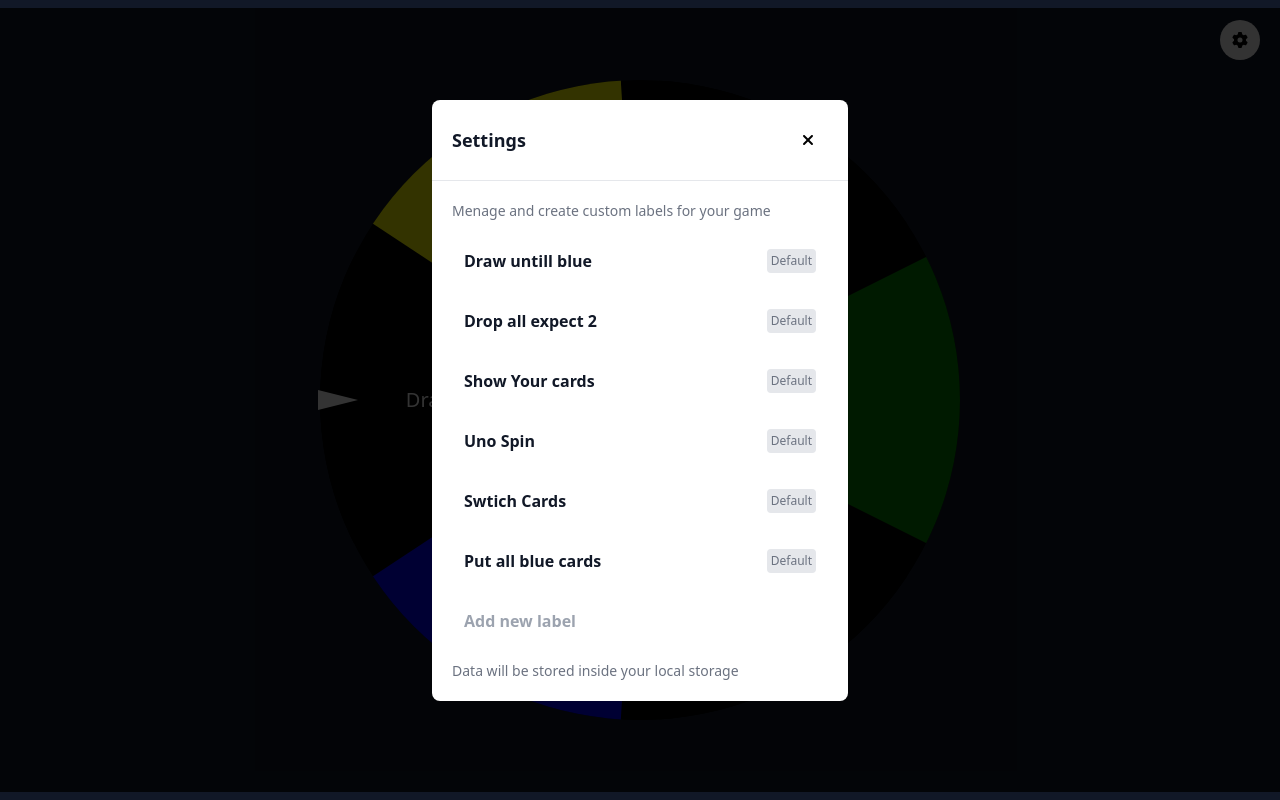
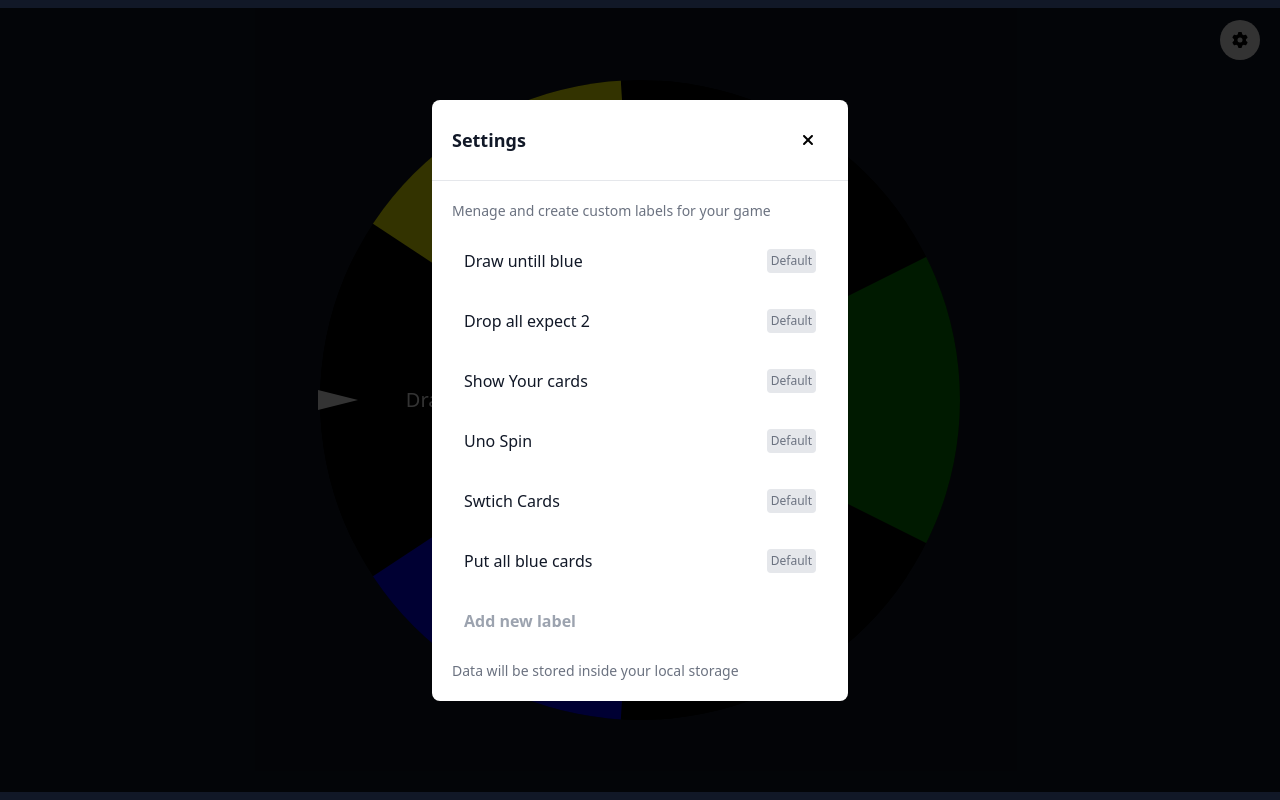
Before and after one commit to Exteriordemonic/uno-spin-wheel, a React app: page / in a window 1280 px wide. Built offline with nearby package versions, Linux system fonts and the light colour scheme.

Commit message:
Refactor label component to improve readability and functionality

```diff
--- a/src/components/label/index.tsx
+++ b/src/components/label/index.tsx
@@ -9,24 +9,23 @@ const Label = (props: LabelPropsType) => {
     const { item, handleLabelClick, handleRemoveClick } = props;
 
     return (
-        <label
+        <div
             className={`w-full text-left flex justify-between items-center p-3 text-base font-bold text-gray-900 rounded-lg ${item.active ? '' : 'text-gray-900/50 opacity-50 hover:opacity-100'}  hover:bg-gray-100 group hover:shadow dark:bg-gray-600 dark:hover:bg-gray-500 dark:text-white`}
-            onClick={() => { handleLabelClick(item.id) }}
         >
-            <span className="flex-1 ms-3 whitespace-nowrap">{item.label}</span>
-            {item.default ?
-                (
+            <button onClick={() => { handleLabelClick(item.id) }} className="w-full text-left flex justify-between items-center">
+                <span className="flex-1 ms-3 whitespace-nowrap">{item.label}</span>
+                {item.default && (
                     <span className="text-xs font-medium text-gray-500 bg-gray-200 rounded p-1 dark:bg-gray-700 dark:text-gray-400">
                         Default
-                    </span>) :
-                (
-                    <Button type={ButtonType.icon} onClick={(event: React.MouseEvent<HTMLElement>) => { event.stopPropagation(); handleRemoveClick(item.id) }}>
-                        <FontAwesomeIcon className="text-red" icon={faTrash} />
-                    </Button>
-
-                )
+                    </span>)
+                }
+            </button>
+            {!item.default && (
+                <Button type={ButtonType.icon} onClick={(event: React.MouseEvent<HTMLElement>) => { event.stopPropagation(); handleRemoveClick(item.id) }}>
+                    <FontAwesomeIcon className="text-red" icon={faTrash} />
+                </Button>)
             }
-        </label>
+        </div>
     );
 }
 
```
